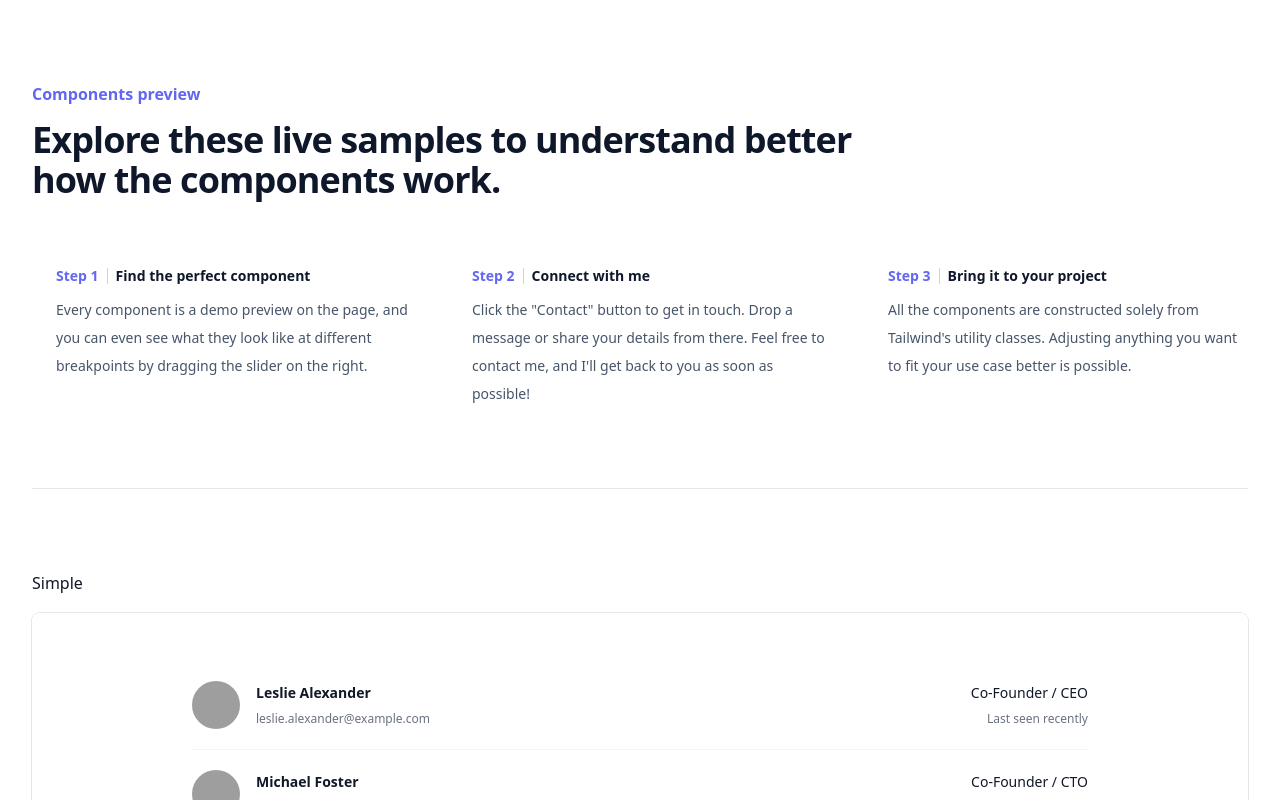
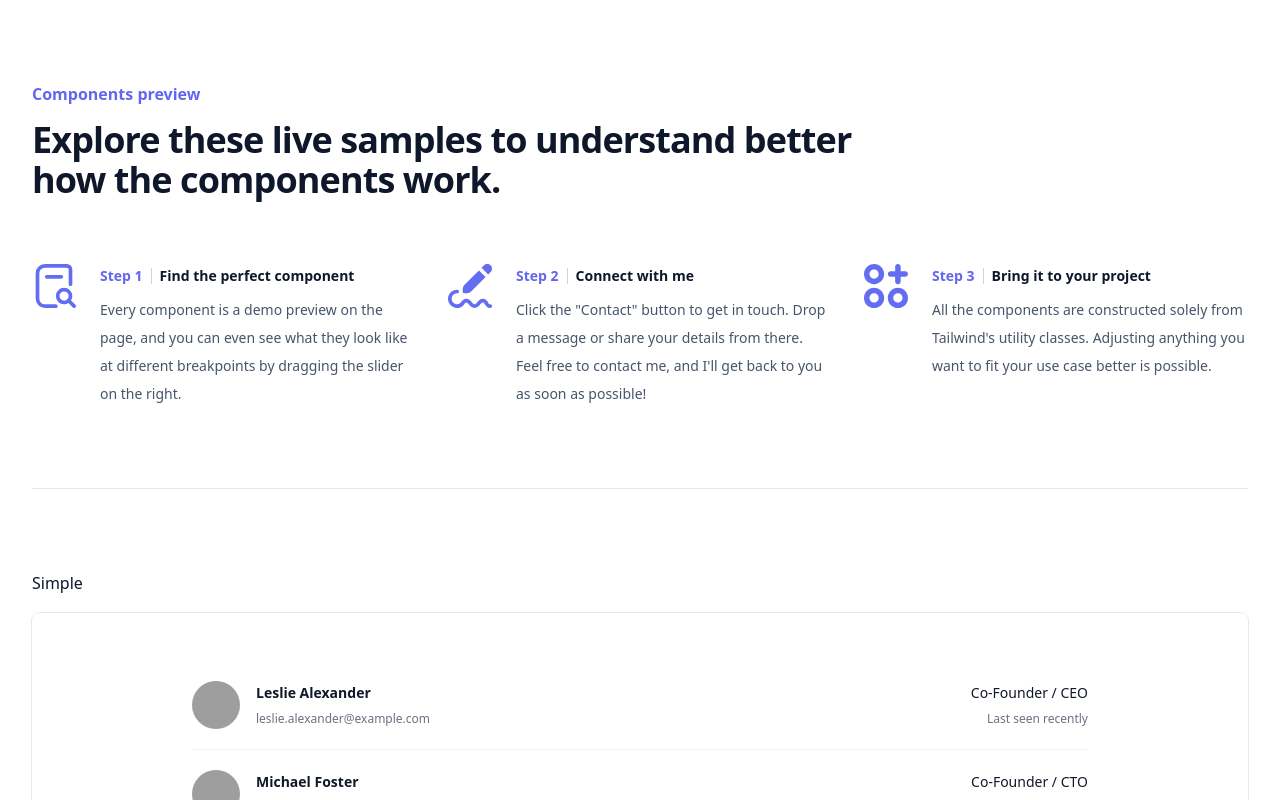
Before and after one commit to richterich/input-components, a SvelteKit app: page / in a window 1280 px wide. Shown: the top 800 px of the page. Built offline with nearby package versions, Linux system fonts and the light colour scheme; grey boxes are pictures that could not be loaded.

Commit message:
Add section icons

```diff
--- a/src/routes/+page.svelte
+++ b/src/routes/+page.svelte
@@ -14,6 +14,11 @@
 	</p>
 	<ol class="mt-16 grid grid-cols-1 gap-8 lg:grid-cols-3">
 		<li class="flex">
+			<svg class="h-11 w-11 flex-none overflow-visible" viewBox="0 0 24 24" fill="#636df2">
+				<path
+					d="m16 6a1 1 0 0 1 0 2h-8a1 1 0 0 1 0-2zm7.707 17.707a1 1 0 0 1 -1.414 0l-2.407-2.407a4.457 4.457 0 0 1 -2.386.7 4.5 4.5 0 1 1 4.5-4.5 4.457 4.457 0 0 1 -.7 2.386l2.407 2.407a1 1 0 0 1 0 1.414zm-6.207-3.707a2.5 2.5 0 1 0 -2.5-2.5 2.5 2.5 0 0 0 2.5 2.5zm-4.5 2h-6a3 3 0 0 1 -3-3v-14a3 3 0 0 1 3-3h12a1 1 0 0 1 1 1v8a1 1 0 0 0 2 0v-8a3 3 0 0 0 -3-3h-12a5.006 5.006 0 0 0 -5 5v14a5.006 5.006 0 0 0 5 5h6a1 1 0 0 0 0-2z"
+				/>
+			</svg>
 			<div class="ml-6">
 				<h2 class="flex items-center text-sm font-semibold leading-6">
 					<span class="text-indigo-500">Step 1</span>
@@ -30,6 +35,11 @@
 			</div>
 		</li>
 		<li class="flex">
+			<svg class="h-11 w-11 flex-none overflow-visible" viewBox="0 0 24 24" fill="#636df2"
+				><path
+					d="M24,23c0,.55-.45,1-1,1-1.54,0-2.29-1.12-2.83-1.95-.5-.75-.75-1.05-1.17-1.05-.51,0-.9,.44-1.51,1.15-.7,.83-1.57,1.85-3.03,1.85s-2.32-1.03-3-1.87c-.58-.7-.96-1.13-1.46-1.13-.39,0-.63,.25-1.16,.91-.72,.88-1.71,2.09-3.84,2.09-2.76,0-5-2.24-5-5s2.24-5,5-5c.55,0,1,.45,1,1s-.45,1-1,1c-1.65,0-3,1.35-3,3s1.35,3,3,3c1.18,0,1.67-.6,2.29-1.36,.6-.73,1.34-1.64,2.71-1.64,1.47,0,2.32,1.03,3,1.87,.58,.7,.96,1.13,1.46,1.13s.9-.44,1.51-1.15c.7-.83,1.57-1.85,3.03-1.85s2.29,1.12,2.83,1.95c.5,.75,.75,1.05,1.17,1.05,.55,0,1,.45,1,1Zm-15.01-7h.94c1.06,0,2.08-.42,2.83-1.17l7.72-7.72-3.59-3.59-7.72,7.72c-.75,.75-1.17,1.77-1.17,2.83v.94c0,.55,.44,.99,.99,.99ZM23.26,4.33c.48-.48,.74-1.12,.74-1.8s-.26-1.32-.74-1.79c-.99-.99-2.6-.99-3.59,0l-1.36,1.36,3.59,3.59,1.36-1.36Z"
+				/>
+			</svg>
 			<div class="ml-6">
 				<h2 class="flex items-center text-sm font-semibold leading-6">
 					<span class="text-indigo-500">Step 2</span>
@@ -43,6 +53,22 @@
 			</div>
 		</li>
 		<li class="flex">
+			<svg class="h-11 w-11 flex-none overflow-visible" viewBox="0 0 512 512" fill="#636df2">
+				<g>
+					<path
+						d="M309.333,149.333h53.333v53.333c0,17.673,14.327,32,32,32s32-14.327,32-32v-53.333H480c17.673,0,32-14.327,32-32   s-14.327-32-32-32h-53.333V32c0-17.673-14.327-32-32-32s-32,14.327-32,32v53.333h-53.333c-17.673,0-32,14.327-32,32   S291.66,149.333,309.333,149.333z"
+					/>
+					<path
+						d="M117.333,0C52.532,0,0,52.532,0,117.333s52.532,117.333,117.333,117.333s117.333-52.532,117.333-117.333   C234.596,52.561,182.106,0.071,117.333,0z M117.333,170.667C87.878,170.667,64,146.789,64,117.333S87.878,64,117.333,64   s53.333,23.878,53.333,53.333S146.789,170.667,117.333,170.667z"
+					/>
+					<path
+						d="M117.333,277.333C52.532,277.333,0,329.865,0,394.667S52.532,512,117.333,512s117.333-52.532,117.333-117.333   C234.596,329.895,182.106,277.404,117.333,277.333z M117.333,448C87.878,448,64,424.122,64,394.667s23.878-53.333,53.333-53.333   s53.333,23.878,53.333,53.333S146.789,448,117.333,448z"
+					/>
+					<path
+						d="M394.667,277.333c-64.801,0-117.333,52.532-117.333,117.333S329.865,512,394.667,512S512,459.468,512,394.667   C511.929,329.895,459.439,277.404,394.667,277.333z M394.667,448c-29.455,0-53.333-23.878-53.333-53.333   s23.878-53.333,53.333-53.333S448,365.211,448,394.667S424.122,448,394.667,448z"
+					/>
+				</g>
+			</svg>
 			<div class="ml-6">
 				<h2 class="flex items-center text-sm font-semibold leading-6">
 					<span class="text-indigo-500">Step 3</span>
```
